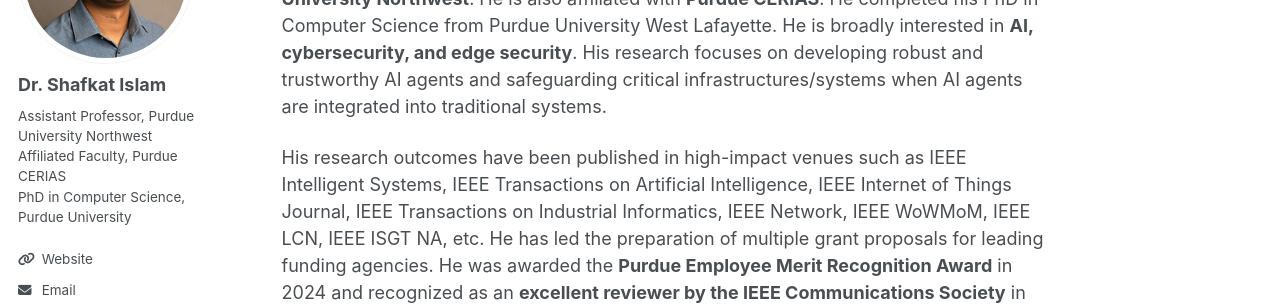
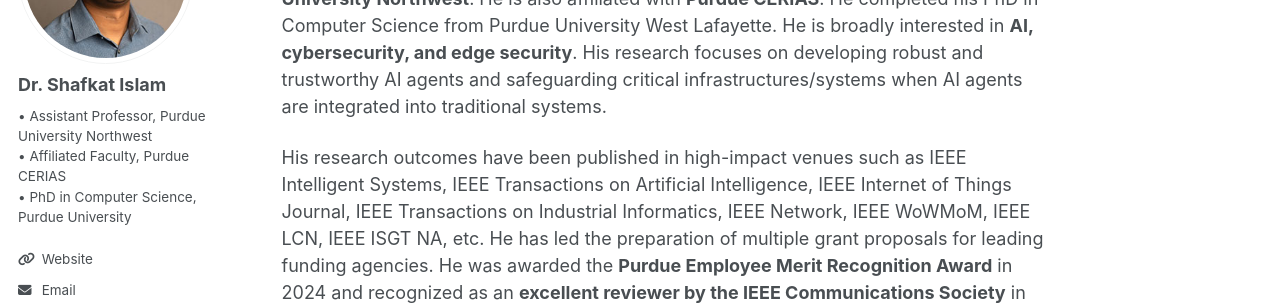
Before and after one commit to Trust-it-lab/trust-it-lab, a Jekyll site: the page built from _pages/about.md, in a window 1280 px wide. Shown: the part 212-517 px from the top of the page. Built offline with Jekyll 4.4.1, drawn with Linux system fonts in a browser that asks for light colours; a style sheet for code colours, icons or effects is not loaded.

Commit message:
Sidebar bio: bullet points
Co-Authored-By: Claude Opus 5.5 <noreply@anthropic.com>

```diff
--- a/_config.yml
+++ b/_config.yml
@@ -39,7 +39,7 @@ author:
                                           # and put its filename here. Square images work best.
   name             : "Dr. Shafkat Islam"
   pronouns         : # example: "she/her"
-  bio              : "Assistant Professor, Purdue University Northwest<br>Affiliated Faculty, Purdue CERIAS<br>PhD in Computer Science, Purdue University"
+  bio              : "• Assistant Professor, Purdue University Northwest<br>• Affiliated Faculty, Purdue CERIAS<br>• PhD in Computer Science, Purdue University"
   location         : # example: "City, Country"
   employer         : # example: "Department, University"
   uri              : "https://trust-it-lab.github.io/trust-it-lab/" # URL
```
